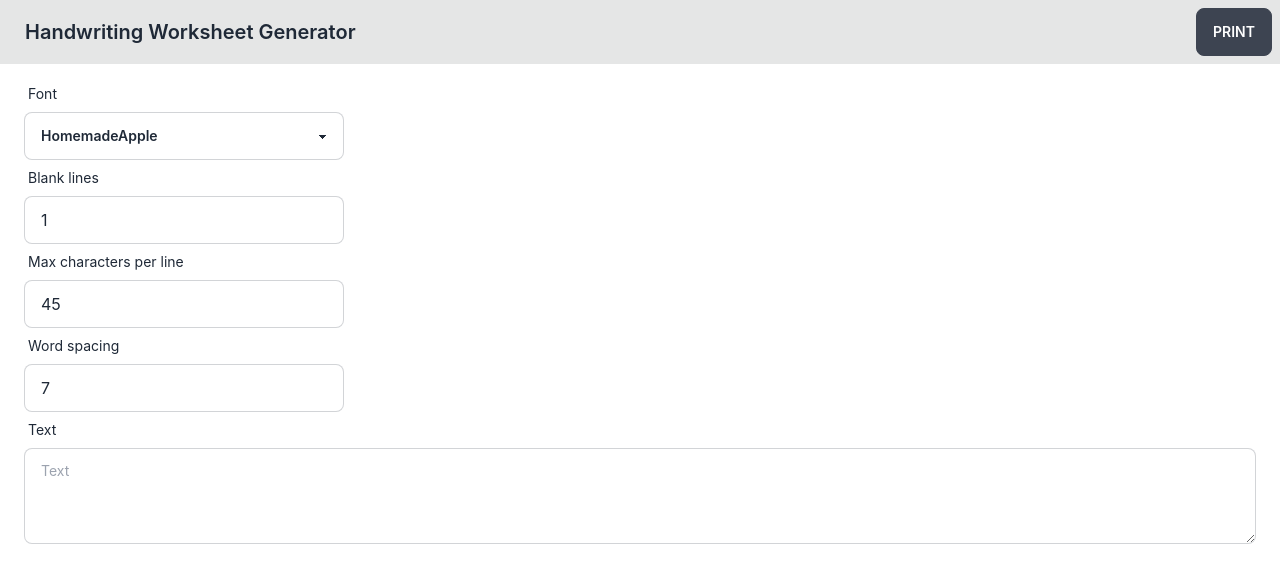
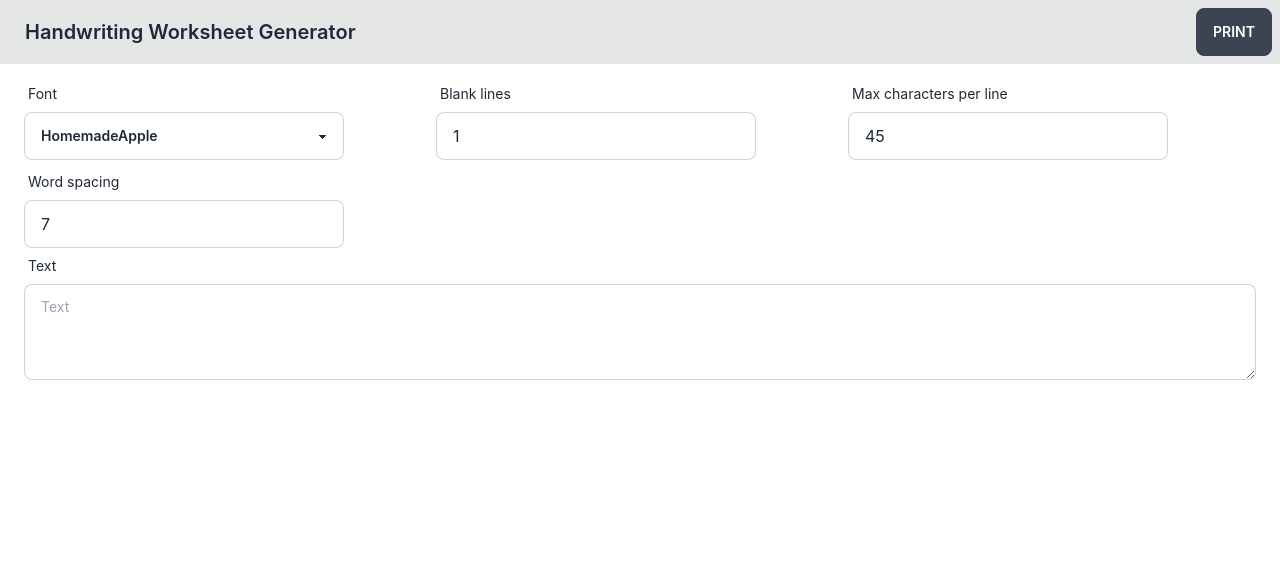
Before and after one commit to aaronshaf/handwriting-sheet-generator, a React (Vite) app: page / in a window 1280 px wide. Shown: the top 582 px of the page. Built offline with nearby package versions, Linux system fonts and the light colour scheme.

Commit message:
use grid

```diff
--- a/src/App.tsx
+++ b/src/App.tsx
@@ -93,6 +93,7 @@ function App() {
         </nav>
       </section>
       <section className="Settings">
+        <div className="grid md:grid-cols-3 gap-1">
           <div className="form-control w-full max-w-xs">
             <label className="label">
               <span className="label-text">Font</span>
@@ -100,8 +101,9 @@ function App() {
             <select
               onChange={(event) => {
                 setCurrentFont(
-                fonts.find((font) => event.target.value === font.fontFamily) ||
-                  fonts[0]
+                  fonts.find(
+                    (font) => event.target.value === font.fontFamily
+                  ) || fonts[0]
                 );
               }}
               className="select select-bordered"
@@ -126,7 +128,9 @@ function App() {
               name="blankLines"
               value={blankLines}
               onChange={(event) => {
-              setBlankLines(Math.max(parseInt(event.target.value, 10), 0) || 0);
+                setBlankLines(
+                  Math.max(parseInt(event.target.value, 10), 0) || 0
+                );
               }}
             />
           </div>
@@ -161,6 +165,7 @@ function App() {
                 );
               }}
             />
+          </div>
         </div>
 
         <div className="form-control">
@@ -217,7 +222,8 @@ function App() {
               </div>
             );
           })}
-          {Array.from(Array(Math.max(blankLines || 0, 1)).keys()).map((index) => {
+          {Array.from(Array(Math.max(blankLines || 0, 1)).keys()).map(
+            (index) => {
               return (
                 <div
                   key={index}
@@ -230,7 +236,8 @@ function App() {
                   <span>&nbsp;</span>
                 </div>
               );
-          })}
+            }
+          )}
         </main>
       )}
     </div>
```
Lines whose indentation alone changed are shown as unchanged.
